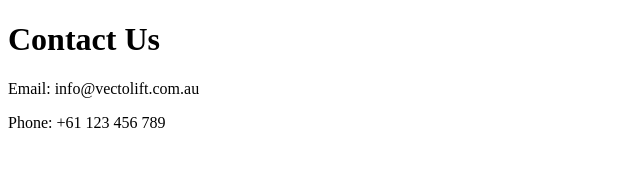
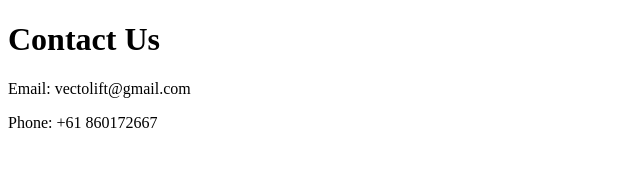
Before and after one commit to kalpak-99/vectolift-website, a Next.js app: page /contact in a window 1280 px wide. Shown: the top 182 px of the page, without its empty margins (0-640 px from the left). Built offline with nearby package versions, Linux system fonts and the light colour scheme.

Commit message:
Update page.js

```diff
--- a/app/contact/page.js
+++ b/app/contact/page.js
@@ -2,8 +2,8 @@ export default function Contact() {
   return (
     <div className="p-8">
       <h1 className="text-3xl font-bold">Contact Us</h1>
-      <p className="mt-4">Email: info@vectolift.com.au</p>
-      <p>Phone: +61 123 456 789</p>
+      <p className="mt-4">Email: vectolift@gmail.com</p>
+      <p>Phone: +61 860172667</p>
     </div>
   )
 }
```
